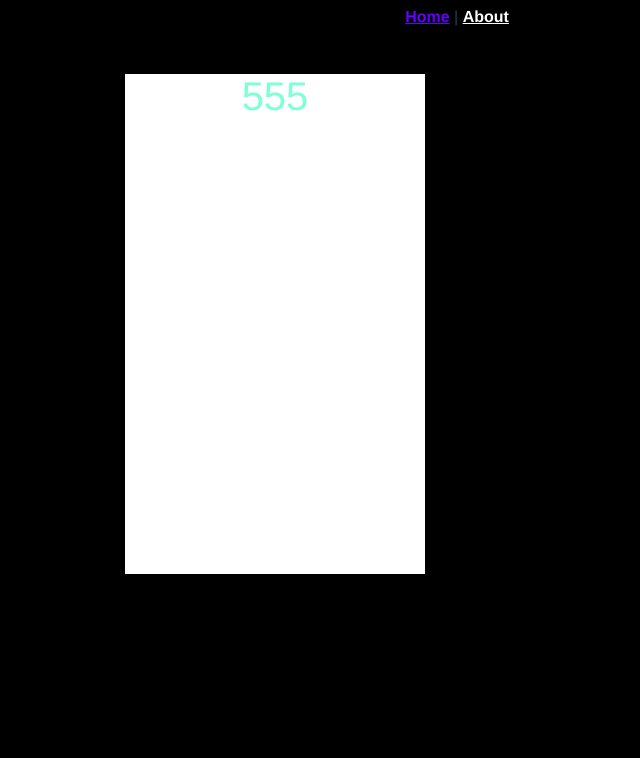
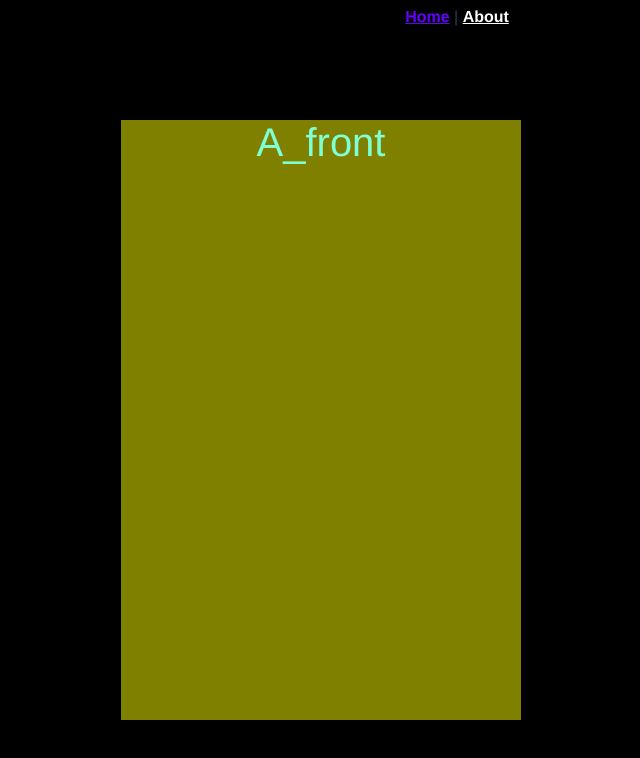
Before and after one commit to alexhonggi/madcamp_wk4, a Vue app: page / in a window 1280 px wide. Shown: the top 758 px of the page, without its empty margins (199-839 px from the left). Built offline with nearby package versions, Linux system fonts and the light colour scheme.

Commit message:
카드 완성

```diff
--- a/src/components/Maincard.vue
+++ b/src/components/Maincard.vue
@@ -1,13 +1,22 @@
 <template>
   <div id="demo">
     <transition name="fade">
-      <p @click="show = !show" class = "front1" v-bind:key="show" v-if="!show">333</p>
+      <p @click="show = !show ; pass = true ; pass2 = false" class = "front1" v-bind:key="show" v-if="!show">A_front</p>
     </transition>
     <transition name="fade3">
-      <p class = "back1" v-bind:key="show" v-if="!show">555</p>
+      <p class = "back1" v-bind:key="show" v-if="!show">A_back</p>
+    </transition>
+    <transition name="fade">
+      <p @click="show = !show ; pass2 = !pass2 ; pass = false" class = "front1" v-bind:key="show" v-if="show">B_front</p>
+    </transition>
+    <transition name="fade3">
+      <p class = "back1" v-bind:key="show" v-if="show">B_back</p>
     </transition>
     <transition name="fade2">
-      <p @click="show = !show" class = "box2" v-bind:key="show" v-if="show">555</p>
+      <p @click="pass = false" class = "box2" v-bind:key="show" v-if="pass">A_back</p>
+    </transition>
+    <transition name="fade2">
+      <p @click="pass2 = false" class = "box2" v-bind:key="show" v-if="pass2">B_back</p>
     </transition>
   </div>
 </template>
@@ -17,7 +26,9 @@
   name: 'Home',
   data(){
     return{
-      show:true
+      show:false,
+      pass:false,
+      pass2:false,
     }
   },
 }
@@ -29,37 +40,48 @@
 .fade-enter-active, .fade-leave-active{
   transition: all 0.5s ease;
 }
-.fade-leave-to, .fade-enter-from{
-  transform: rotateY(180deg) translateX(320px);
+.fade-leave-to{
+  transform: rotateY(180deg) translateX(59vh);
+}
+.fade-enter-from{
+  opacity: 0;
 }
 
 .fade3-enter-active, .fade3-leave-active{
   transition: all 0.5s ease;
 }
+.fade3-enter-active{
+  transition-delay: .5s;
+}
 .fade3-leave-from , .fade3-enter-to{
   transform:rotateY(180deg);
 }
-.fade3-leave-to, .fade3-enter-from{
-  transform: translateX(320px) rotateY(0);
+.fade3-leave-to {
+  transform: translateX(59vh) rotateY(0);
+}
+.fade3-enter-from{
+  opacity: 0;
 }
 
 .fade2-enter-active {
-  transition-delay: 0.5s;
+  transition-delay: 0.5s
 }
 .fade2-leave-active {
-  display: none;
+  transition: all 0.5s ease;
 }
 .fade2-leave-to, .fade2-enter-from{
   opacity: 0;
+  transform: translateX(100px);
 }
 
 .front1{
   color:aquamarine;
   font-size:30pt;
-  width:300px;
-  height:500px;
-  left:0px;
+  width:50vh;
+  height:75vh;
+  left:40vh;
   position: absolute;
+  top:10vh;
   background: olive;
   z-index: 2;
   -webkit-backface-visibility: hidden;  /* Chrome, Safari, Opera */
@@ -68,10 +90,11 @@
 .back1{
   color:aquamarine;
   font-size:30pt;
-  width:300px;
-  height:500px;
-  left:0px;
+  width:50vh;
+  height:75vh;
+  left:40vh;
   position: absolute;
+  top:10vh;
   background: white;
   z-index: 1;
   -webkit-backface-visibility: hidden;  /* Chrome, Safari, Opera */
@@ -81,9 +104,10 @@
   color:aquamarine;
   font-size:30pt;
   background: white;
-  width:300px;
-  height:500px;
-  margin-left:300px;
+  width:50vh;
+  top:10vh;
+  height:75vh;
+  left:99vh;
   position: absolute;
 }
 </style>
```
